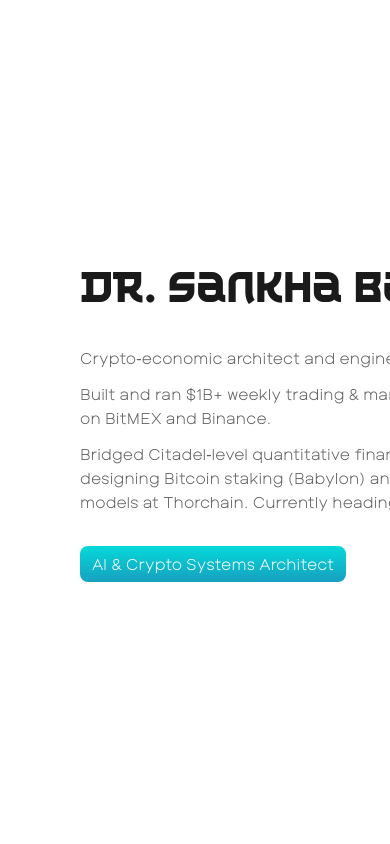
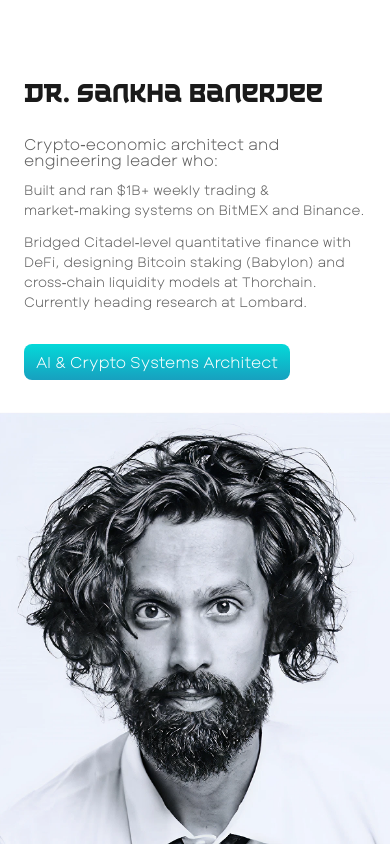
Before and after one commit to chadury2021/sankha-resume, a React (Vite) app: page / in a window 390 px wide. Built offline with nearby package versions, Linux system fonts and the light colour scheme.

Commit message:
Home responsive

```diff
--- a/src/pages/Home/Home.tsx
+++ b/src/pages/Home/Home.tsx
@@ -3,7 +3,7 @@ import { Link } from 'react-router-dom';
 
 const Home = () => {
   return (
-    <div className="flex items-center justify-between h-screen relative overflow-hidden">
+    <div className="max-lg:pt-20 max-lg:gap-y-8 flex flex-col items-start justify-between h-screen relative overflow-hidden lg:flex-row lg:items-center">
       <motion.div
         initial={{ opacity: 0, y: 50 }}
         animate={{ opacity: 1, y: 0 }}
@@ -11,14 +11,17 @@ const Home = () => {
           duration: 0.9,
           ease: [0.33, 1, 0.68, 1],
         }}
-        className="w-min pl-20"
+        className="lg:w-min px-6 lg:pr-0 lg:pl-20 max-lg:leading-none"
       >
-        <h1 className="font-shuriken text-[2.5rem] mb-6 whitespace-nowrap">DR. sankha banerjee</h1>
+        <h1 className="font-shuriken text-2xl lg:text-[2.5rem] mb-6 whitespace-nowrap lg:pl-0 lg:pr-32 2xl:px-0">
+          DR. sankha <br className="max-lg:hidden 2xl:hidden" />
+          banerjee
+        </h1>
         <p className="mb-3">Crypto‑economic architect and engineering leader who:</p>
-        <p className="mb-3">
+        <p className="mb-3 text-sm">
           Built and ran $1B+ weekly trading & market‑making systems on BitMEX and Binance.
         </p>
-        <p className="mb-8">
+        <p className="mb-8 text-sm">
           Bridged Citadel‑level quantitative finance with DeFi, designing Bitcoin staking (Babylon)
           and cross‑chain liquidity models at Thorchain. Currently heading research at Lombard.
         </p>
@@ -31,7 +34,7 @@ const Home = () => {
       </motion.div>
 
       <img
-        className="h-full object-cover w-[600px]"
+        className="h-full object-cover 2xl:w-[600px] lg:w-[480px]"
         src="/profile2.png"
         alt="Dr. Sankha Banerjee"
       />
```
